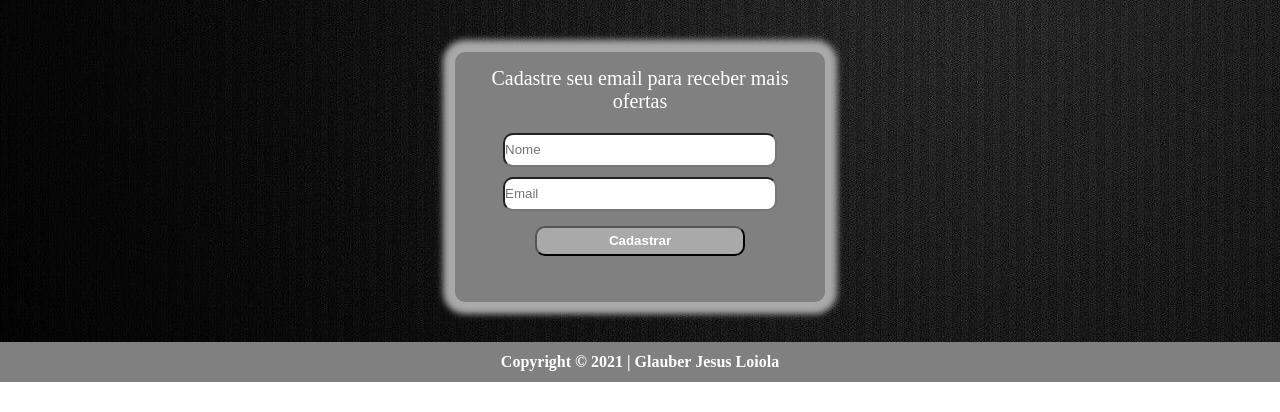
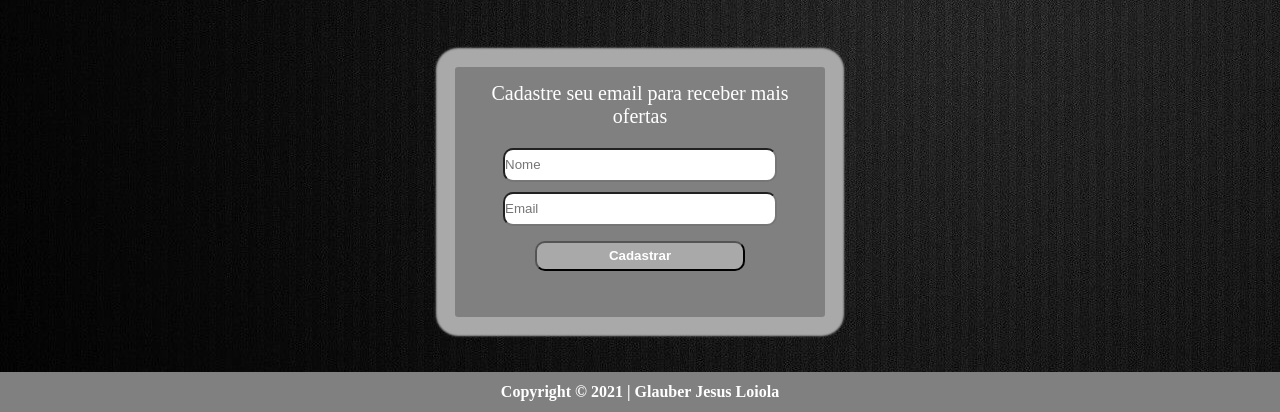
Before and after one commit to GL-19/hiring-coders, a plain HTML site: page index.html in a window 1280 px wide. Shown: the part 618-1030 px from the top of the page. Before the commit the page ends 1000 px from the top, so only its background shows below. Drawn offline with Linux system fonts and the light colour scheme.

Commit message:
Borda do produto modificada

```diff
--- a/css/style.css
+++ b/css/style.css
@@ -120,7 +120,10 @@ footer h3 {
     width: 350px;
     border-radius: 10px;
     padding: 10px;
-    box-shadow: 0px 0px 6px 12px darkgray; /*rgba(224, 221, 21, 0.582);*/
+    border-radius: 18px;
+    border: darkgray solid 15px;
+    box-shadow: 0px 0px 2px 4px darkgray;
+
 }
 
 .descricao-container {
```
